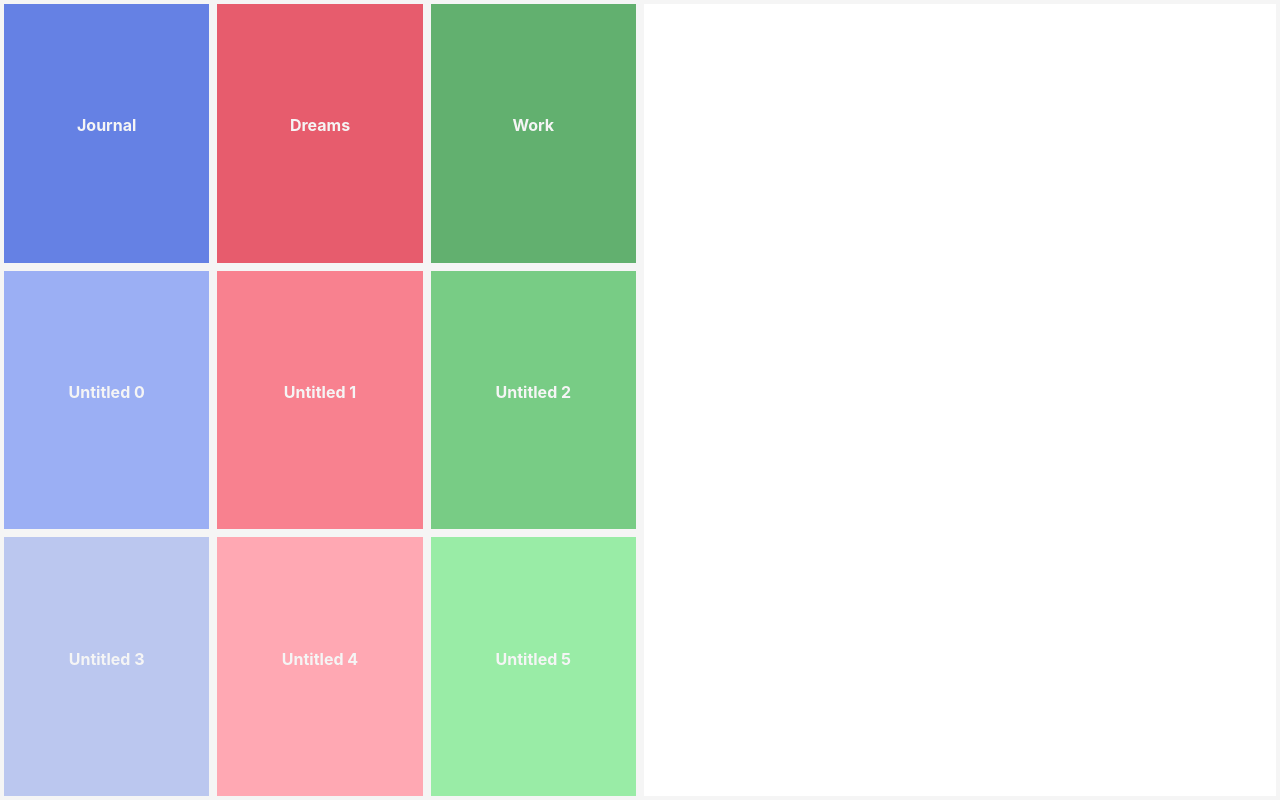
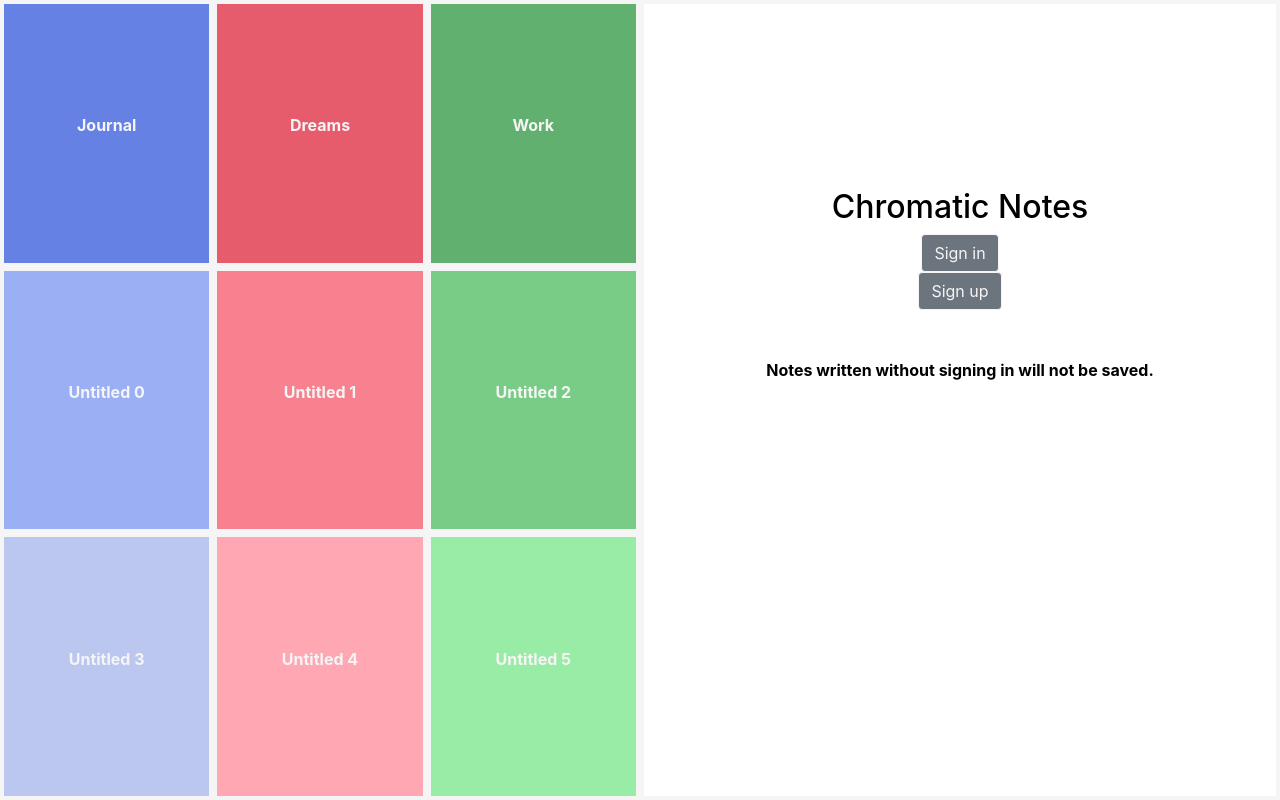
Before and after one commit to theoluyi/chromatic-notes, a React (Create React App) app: page / in a window 1280 px wide. Built offline with nearby package versions, Linux system fonts and the light colour scheme.

Commit message:
adds warning to please sign in view and changes text to black

```diff
--- a/src/App.js
+++ b/src/App.js
@@ -16,7 +16,7 @@ import "./App.css";
 // Components
 import NotebookCard from "./Components/NotebookCard";
 import NotePage from "./Components/NotePage";
-import SignInView from "./Components/PleaseSignInView";
+import PleaseSignInView from "./Components/PleaseSignInView";
 import SignedInView from "./Components/SignedInView";
 import TableOfContents from "./Components/TableOfContents";
 
@@ -49,6 +49,9 @@ import data from "./data.js";
 function App() {
   // const [view, setView] = useState(0);
 
+  // <Route exact path="/" render={() => <div>Home</div>} />
+  // <Route path='/movies' render={routerProps => <MoviesPage {...routerProps} movies={this.state.movies}/>} />
+
   return (
     <Router>
     <div className="row no-gutters">
@@ -65,6 +68,7 @@ function App() {
 
       <div className="col-md-6 no-gutters">
         <div className="right-side">
+            <PleaseSignInView/>
           {/* <TableOfContents /> */}
           {/* <NotePage /> */}
         </div>
--- a/src/Components/PleaseSignInView.js
+++ b/src/Components/PleaseSignInView.js
@@ -5,12 +5,21 @@ import Button from "react-bootstrap/Button";
 const PleaseSignInView = (props) => {
   return (
     <div>
-      <h2>Chromatic Notes</h2>
-      <Button variant="secondary">Sign in</Button>
       <br />
       <br />
       <br />
+      <br />
+      <br />
+      <br />
+      <br />
+      <h2 style={{color: 'black'}}>Chromatic Notes</h2>
+      <Button variant="secondary">Sign in</Button>
+      <br />
       <Button variant="secondary">Sign up</Button>
+      <br />
+      <br />
+      <br />
+      <p style={{color: 'black'}}>Notes written without signing in will not be saved.</p>
     </div>
   );
 };
```
